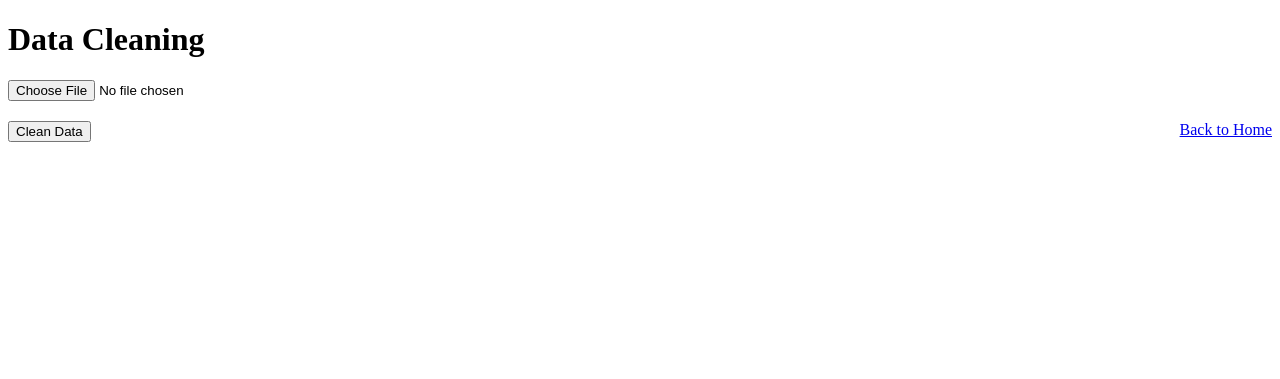
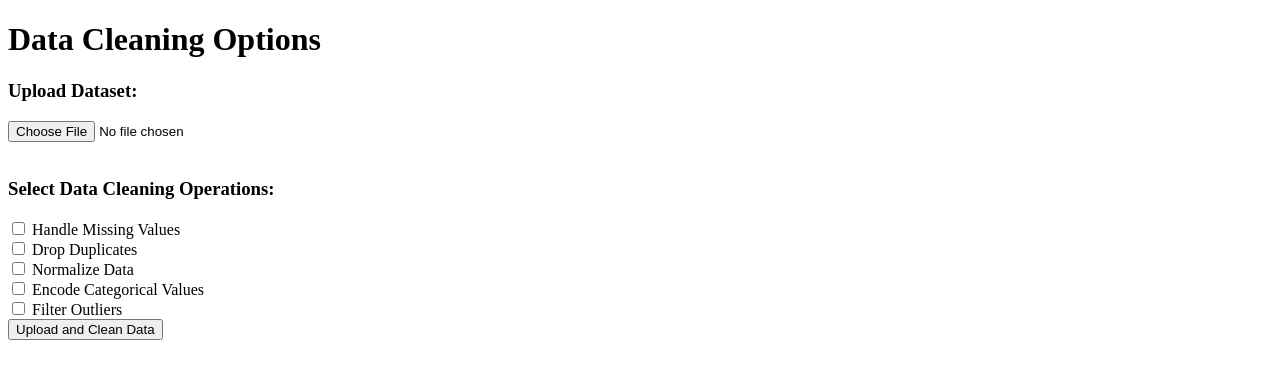
Before and after one commit to sushiselite/datavizualizer, a Flask app: page /data-cleaning in a window 1280 px wide. Shown: the top 379 px of the page. Run offline with Flask 3, Linux system fonts and the light colour scheme.

Commit message:
added checkbox selector to data_cleaning and updated data analysis

```diff
--- a/app.py
+++ b/app.py
@@ -1,5 +1,9 @@
 from flask import Flask, render_template, request, send_file, make_response
 import pandas as pd
+from sklearn import preprocessing
+import numpy as np
+from scipy import stats
+import lux
 
 app = Flask(__name__)
 df = pd.DataFrame()
@@ -12,31 +16,78 @@ def index():
 def data_cleaning():
     global df
     if request.method == 'POST':
-        file = request.files['file']
+        file = request.files.get('file')
         if file:
             try:
                 df = pd.read_csv(file.stream)
 
-                dataset_type = detect_dataset_type(df)
-                # Generate statistics
-                initial_rows = df.shape[0]
-                cleaned_df = df.dropna().drop_duplicates()
-                cleaned_rows = initial_rows - cleaned_df.shape[0]
-                percentage_rows_dropped = (cleaned_rows / initial_rows) * 100 if initial_rows > 0 else 0
+                # Get user choices
+                handle_missing_values = request.form.get('handle_missing_values') == 'on'
+                drop_duplicates = request.form.get('drop_duplicates') == 'on'
+                normalize_data = request.form.get('normalize_data') == 'on'
+                encode_categorical = request.form.get('encode_categorical') == 'on'
+                filter_outliers = request.form.get('filter_outliers') == 'on'
+
+                # Handling missing values
+                if handle_missing_values:
+                    df = df.fillna(method='ffill')
+
+                # Dropping duplicates
+                if drop_duplicates:
+                    df = df.drop_duplicates()
+
+                # Normalizing data
+                if normalize_data:
+                    min_max_scaler = preprocessing.MinMaxScaler()
+                    df = pd.DataFrame(min_max_scaler.fit_transform(df), columns=df.columns)
+
+                # Encoding categorical values
+                if encode_categorical:
+                    df = pd.get_dummies(df)
+
+                # Filtering outliers using Z-score
+                if filter_outliers:
+                    df = df[(np.abs(stats.zscore(df.select_dtypes(include=[np.number]))) < 3).all(axis=1)]
 
                 # Create a download link for the cleaned data
                 cleaned_data_download_link = f'<a href="/download">Download Cleaned Data</a>'
 
-                # Pass the cleaned data, dataset type, and statistics to the template
-                return render_template('data_cleaning.html', cleaned_data=cleaned_df.to_html(index=False),
-                                       dataset_type=dataset_type,
-                                       statistics={'rows_dropped': cleaned_rows,
-                                                   'percentage_rows_dropped': percentage_rows_dropped},
-                                       download_link=cleaned_data_download_link)
+                return render_template('data_cleaning.html', cleaned_data=df.to_html(index=False), download_link=cleaned_data_download_link)
             except Exception as e:
                 error_message = f"Error occurred: {str(e)}"
                 return render_template('data_cleaning.html', error_message=error_message)
     return render_template('data_cleaning.html')
+
+@app.route('/data-analysis', methods=['GET', 'POST'])
+def data_analysis():
+    global df
+    if request.method == 'POST':
+        file = request.files.get('file')
+        if file:
+            try:
+                df = pd.read_csv(file.stream)
+
+                # Perform data analysis using Lux
+                lux_df = lux.LuxDataFrame(df)
+                lux_df.set_intent([])
+                return render_template('data_analysis.html', lux_data=lux_df.to_dict())
+            except Exception as e:
+                error_message = f"Error occurred during data analysis: {str(e)}"
+                return render_template('data_analysis.html', error_message=error_message)
+
+    if df.empty:
+        error_message = "No data available for analysis. Please upload a dataset and perform cleaning first."
+        return render_template('data_analysis.html', error_message=error_message)
+    else:
+        try:
+            lux_df = lux.LuxDataFrame(df)
+            lux_df.set_intent([])
+            return render_template('data_analysis.html', lux_data=lux_df.to_dict())
+        except Exception as e:
+            error_message = f"Error occurred during data analysis: {str(e)}"
+            return render_template('data_analysis.html', error_message=error_message)
+
+
 
 @app.route('/download')
 def download():
@@ -48,20 +99,5 @@ def download():
     response.headers.set('Content-Disposition', 'attachment', filename='cleaned_data.csv')
     return response
 
-def detect_dataset_type(df):
-    # Identify dataset type based on the characteristics of the DataFrame
-    if all(df.dtypes.isin(['int64', 'float64'])):
-        return 'Numerical'
-    elif len(df.columns) == 2 and all(df.apply(lambda col: len(col.unique()) == 2)):
-        return 'Bivariate'
-    elif len(df.columns) > 2 and df.dtypes.nunique() > 1:
-        return 'Multivariate'
-    elif any(df.dtypes == 'object'):
-        return 'Categorical'
-    elif any(df.dtypes.isin(['int64', 'float64'])):
-        return 'Correlation'
-    else:
-        return 'Unknown'
-
 if __name__ == '__main__':
     app.run(debug=True)
--- /dev/null
+++ b/requirements.txt
@@ -0,0 +1,5 @@
+Flask
+pandas
+scikit-learn
+scipy
+numpy
--- a/templates/data_cleaning.html
+++ b/templates/data_cleaning.html
@@ -1,53 +1,47 @@
 <!DOCTYPE html>
-<html>
+<html lang="en">
 <head>
+    <meta charset="UTF-8">
     <title>Data Cleaning</title>
-    <style>
-        .button-container {
-            display: flex;
-            justify-content: space-between;
-            margin-top: 20px;
-        }
-
-        .button-container button {
-            margin-right: 10px;
-        }
-
-        .data-section {
-            margin-top: 20px;
-        }
-    </style>
 </head>
 <body>
-    <h1>Data Cleaning</h1>
+    <h1>Data Cleaning Options</h1>
 
+    <!-- The form for data cleaning options -->
+    <form action="{{ url_for('data_cleaning') }}" method="post" enctype="multipart/form-data">
+        <h3>Upload Dataset:</h3>
+        <input type="file" name="file" accept=".csv"><br><br>
+
+        <h3>Select Data Cleaning Operations:</h3>
+        <input type="checkbox" id="handle_missing_values" name="handle_missing_values">
+        <label for="handle_missing_values">Handle Missing Values</label><br>
+
+        <input type="checkbox" id="drop_duplicates" name="drop_duplicates">
+        <label for="drop_duplicates">Drop Duplicates</label><br>
+
+        <input type="checkbox" id="normalize_data" name="normalize_data">
+        <label for="normalize_data">Normalize Data</label><br>
+
+        <input type="checkbox" id="encode_categorical" name="encode_categorical">
+        <label for="encode_categorical">Encode Categorical Values</label><br>
+
+        <input type="checkbox" id="filter_outliers" name="filter_outliers">
+        <label for="filter_outliers">Filter Outliers</label><br>
+
+        <input type="submit" value="Upload and Clean Data">
+    </form>
+
+    <!-- The table for cleaned data -->
+    {% if cleaned_data %}
+        <h3>Cleaned Data:</h3>
+        {{ cleaned_data|safe }}
+        <br>
+        {{ download_link|safe }}
+    {% endif %}
+
+    <!-- Display error message if any -->
     {% if error_message %}
-        <p>{{ error_message }}</p>
-    {% else %}
-        <div class="data-section">
-            {% if cleaned_data %}
-                <h2>Statistics</h2>
-                <p>Rows dropped: {{ statistics['rows_dropped'] }}</p>
-                <p>Percentage of rows dropped: {{ statistics['percentage_rows_dropped'] }}%</p>
-                <p>Dataset Type: {{ dataset_type }}</p>
-
-                <form method="get" action="/download">
-                    <button type="submit">Download Cleaned Data</button>
-                </form>
-
-                <h2>Cleaned Data</h2>
-                {{ cleaned_data|safe }}
-            {% else %}
-                <form method="post" enctype="multipart/form-data">
-                    <input type="file" name="file" accept=".csv">
-
-                    <div class="button-container">
-                        <input type="submit" value="Clean Data">
-                        <a href="/" style="margin-left: 10px;">Back to Home</a>
-                    </div>
-                </form>
-            {% endif %}
-        </div>
+        <p style="color: red;">{{ error_message }}</p>
     {% endif %}
 </body>
 </html>
```
Also changed, not shown: templates/data_analysis.html (+33 -2 lines).
